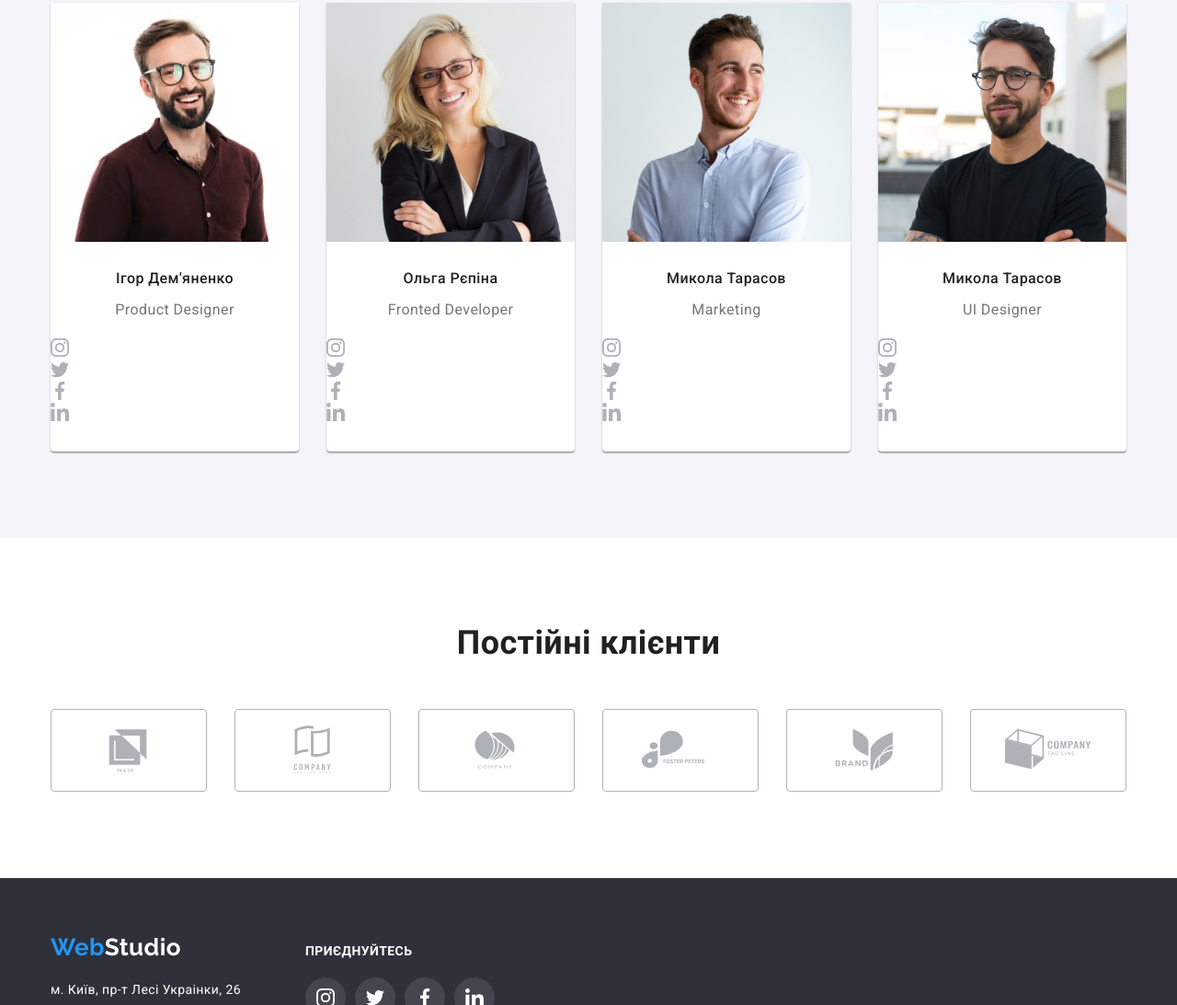
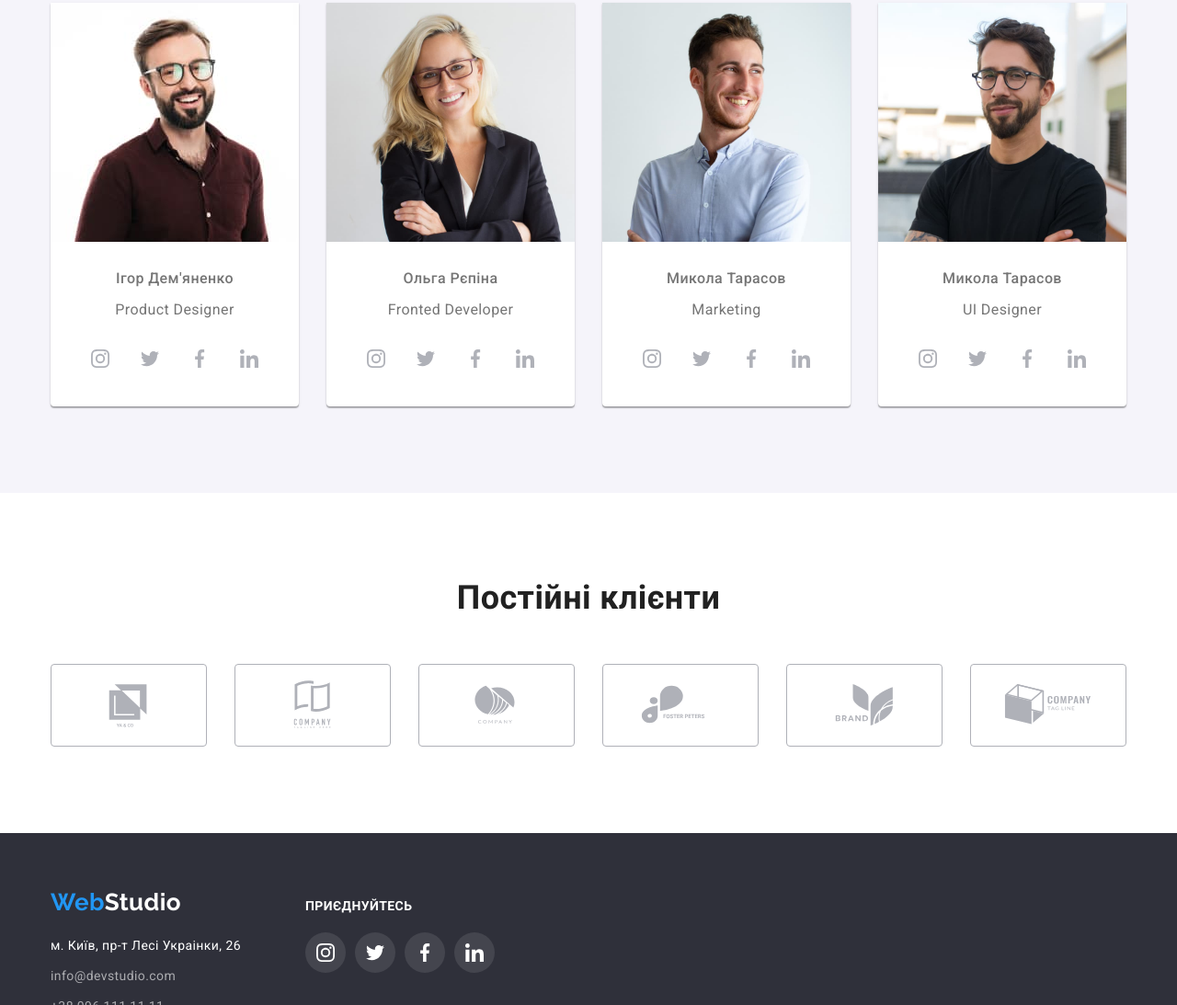
Before and after one commit to Anastasiako6/goit-markup-hw-05, a plain HTML site: page index.html in a window 1280 px wide. Shown: the part 1786-2879 px from the top of the page at 92% size. Drawn offline with nearby package versions, Linux system fonts and the light colour scheme.

Commit message:
correct list

```diff
--- a/css/styles.css
+++ b/css/styles.css
@@ -376,6 +376,7 @@ body {
     background-color: var(--color-section-members);
 }
 
+
 .section-title{
     font-size: 36px;
     line-height: 1.16;
@@ -408,6 +409,18 @@ body {
     background: rgba(47, 48, 58, 0.8);
 }
 
+.section-members-list{
+    display: flex;
+    justify-content: center;
+    gap: 10px;
+}
+
+.section-members-item{
+    width: 44px;
+    height: 44px;
+
+}
+
 .section-members-name{
     margin-bottom: 10px;
 
@@ -415,7 +428,7 @@ body {
     font-size: 16px;
     line-height: 1.19;
     text-align: center;
-    color: var(--title-text-color);
+    /* color: var(--title-text-color); */
 }
 .section-members-job{
     margin-bottom: 16px;
@@ -428,11 +441,46 @@ body {
     padding-bottom: 30px;
 }
 
+.section-members-list{
+    display: flex;
+    justify-content: center;
+    gap: 10px;
+}
+
+.section-members-item{
+    width: 44px;
+    height: 44px;
+
+}
+
+.section-members-link{
+    width: 100%;
+    height: 100%;
+    border-radius: 50%;
+    display: flex;
+    justify-content: center;
+    align-items: center;
+
+    transition: background-color 250ms var(--cubic);
+}
+
+.section-members-link:hover , .section-members-link:focus{
+    background-color: var(--accent-text-color);
+}
+
+.client-icon{
+    transition: fill 250ms var(--cubic);
+}
+
+.section-members-link:hover .client-icon, .section-members-link:focus .client-icon{
+    fill: var(--primary-white-color);
+}
+
 /* ----------client----------- */
 
 .client-icon{
     fill: var(--color-icon);
-    transition: color 250ms var(--cubic);
+    transition: fill 250ms var(--cubic);
 }
 
 .client .section-title{
@@ -458,8 +506,7 @@ body {
     justify-content: center;
     align-items: center;
 
-    transition: border-color 250ms var(--cubic), fill 250ms var(--cubic);
-
+    transition: border-color 250ms var(--cubic);
 }
 
 .client-link:hover, .client-link:focus{
```
